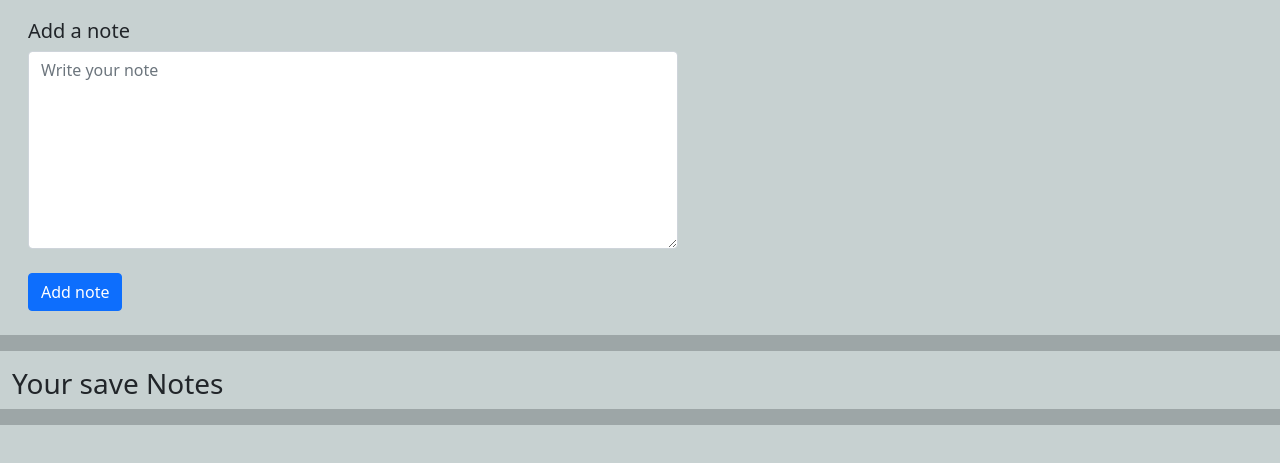
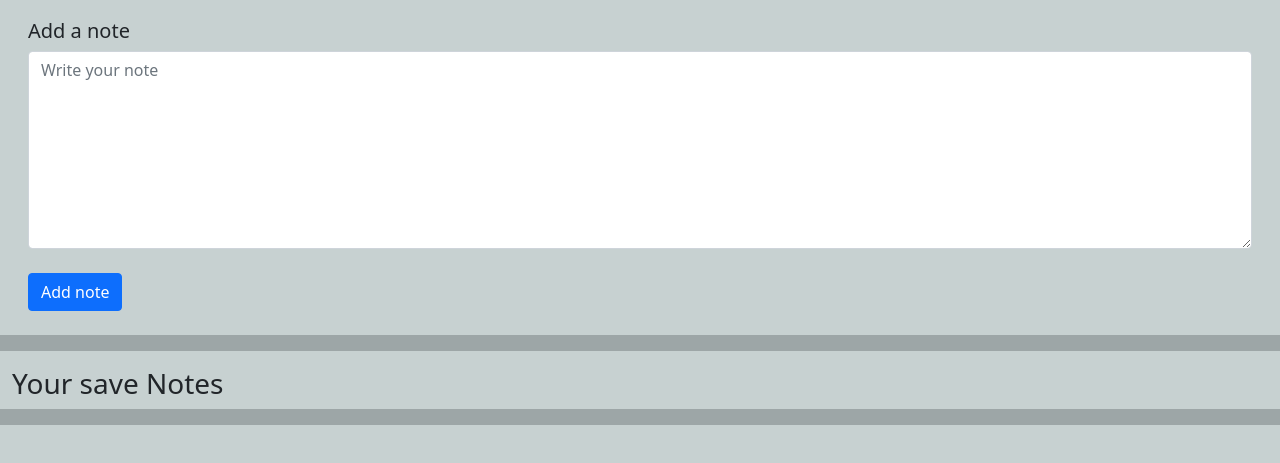
Before and after one commit to LalitKumar97/Mynotes, a plain HTML site: page index.html in a window 1280 px wide. Shown: the part 125-588 px from the top of the page. Drawn offline with nearby package versions, Linux system fonts and the light colour scheme.

Commit message:
Update style.css

```diff
--- a/css/style.css
+++ b/css/style.css
@@ -2,6 +2,6 @@ body{
     background-color: #C7D1D1;
 }
 #addtxt{
-    width: 40.6rem;
+
     height: 12.4rem;
 }
```
